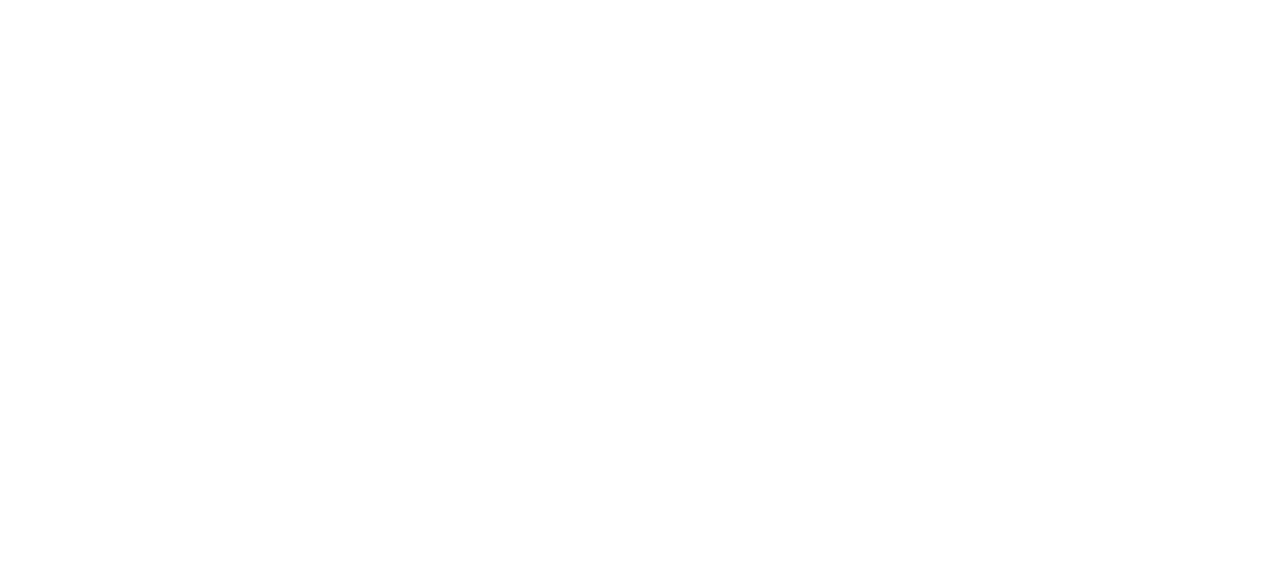
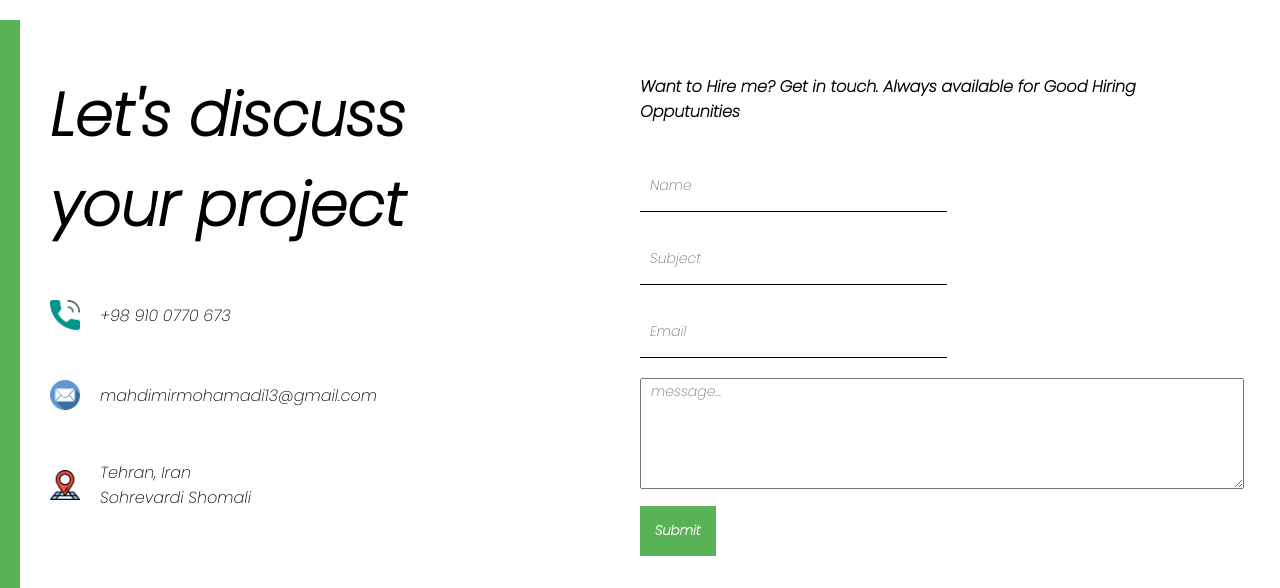
Before and after one commit to mahdimirmohamadi/Portfolio, a React (Create React App) app: page / in a window 1280 px wide. Shown: the part 2209-2797 px from the top of the page. Before the commit the page ends 2229 px from the top, so only its background shows below. Built offline with nearby package versions, Linux system fonts and the light colour scheme.

Commit message:
contact component handled

```diff
--- a/src/App.jsx
+++ b/src/App.jsx
@@ -1,12 +1,14 @@
 import Intro from "./components/intro/Intro.jsx";
 import About from "./components/about/About.jsx";
 import ProductList from "./components/productList/ProductList.jsx";
+import Contact from "./components/contact/Contact.jsx";
 const App = () => {
   return (
     <div>
       <Intro />
       <About />
       <ProductList />
+      <Contact />
     </div>
   );
 };
--- a/src/components/contact/Contact.css
+++ b/src/components/contact/Contact.css
@@ -0,0 +1,80 @@
+.c {
+  height: 100vh;
+  position: relative;
+}
+.c-bg {
+  width: 20px;
+  height: 100%;
+  background-color: #59b256;
+  position: absolute;
+}
+
+.c-wrapper {
+  padding: 50px;
+  display: flex;
+}
+
+.c-left {
+  flex: 1;
+}
+
+.c-right {
+  flex: 1;
+  display: flex;
+  flex-direction: column;
+  align-items: center;
+  justify-content: center;
+}
+
+.c-title {
+  font-size: 60px;
+  width: 80%;
+}
+
+.c-info-item {
+  display: flex;
+  align-items: center;
+  margin: 50px 0px;
+  font-weight: 300;
+  width: 70%;
+}
+
+.c-icon {
+  width: 30px;
+  height: 30px;
+  margin-right: 20px;
+}
+
+.c-desc {
+  font-weight: 600;
+}
+
+form {
+  margin-top: 25px;
+}
+
+input {
+  width: 50%;
+  height: 50px;
+  border: none;
+  border-bottom: 1px solid black;
+  margin: 10px 0px;
+  font-size: 14px;
+  padding-left: 10px;
+}
+
+textarea {
+  width: 100%;
+  margin: 10px 0px;
+  font-size: 14px;
+  padding-left: 10px;
+}
+
+button {
+  border: none;
+  padding: 15px;
+  background-color: #59b256;
+  color: white;
+  cursor: pointer;
+  font-weight: 600;
+}
--- a/src/components/contact/Contact.jsx
+++ b/src/components/contact/Contact.jsx
@@ -0,0 +1,48 @@
+import React, { useRef } from "react";
+import "./Contact.css";
+import Phone from "../../img/phone.png";
+import Email from "../../img/email.png";
+import Address from "../../img/address.png";
+
+const Contact = () => {
+  const formRef = useRef();
+  return (
+    <div className="c">
+      <div className="c-bg"></div>
+      <div className="c-wrapper">
+        <div className="c-left">
+          <h1 className="c-title">Let's discuss your project</h1>
+          <div className="c-info">
+            <div className="c-info-item">
+              <img src={Phone} alt="phone image" className="c-icon" />
+              +98 910 0770 673
+            </div>
+            <div className="c-info-item">
+              <img className="c-icon" src={Email} alt="email icon image" />
+              mahdimirmohamadi13@gmail.com
+            </div>
+            <div className="c-info-item">
+              <img className="c-icon" src={Address} alt="address icon image" />
+              Tehran, Iran <br></br>Sohrevardi Shomali
+            </div>
+          </div>
+        </div>
+        <div className="c-right">
+          <p className="c-desc">
+            <b>Want to Hire me?</b> Get in touch. Always available for Good
+            Hiring Opputunities
+          </p>
+          <form ref={formRef}>
+            <input type="text" placeholder="Name" name="user_name" />
+            <input type="text" placeholder="Subject" name="user_subject" />
+            <input type="text" placeholder="Email" name="user_email" />
+            <textarea rows="5" placeholder="message..." />
+            <button>Submit </button>
+          </form>
+        </div>
+      </div>
+    </div>
+  );
+};
+
+export default Contact;
```
